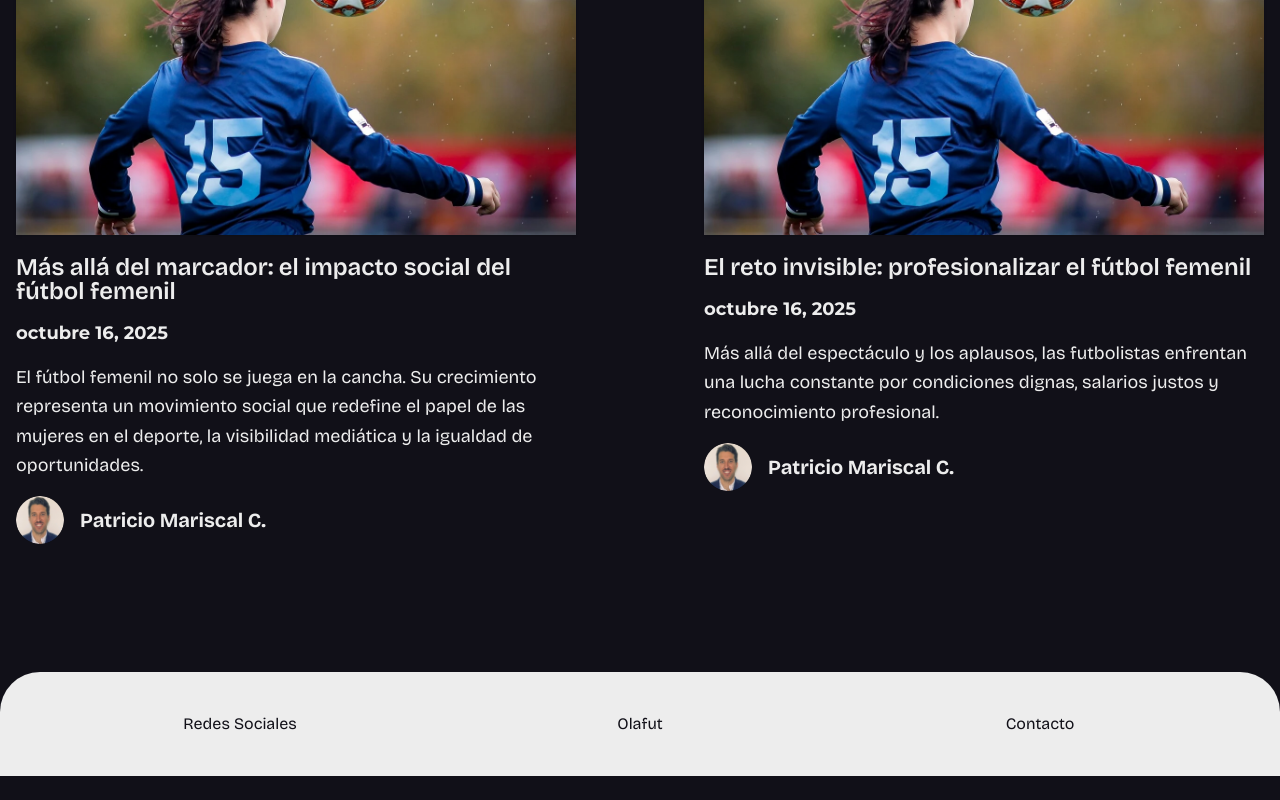
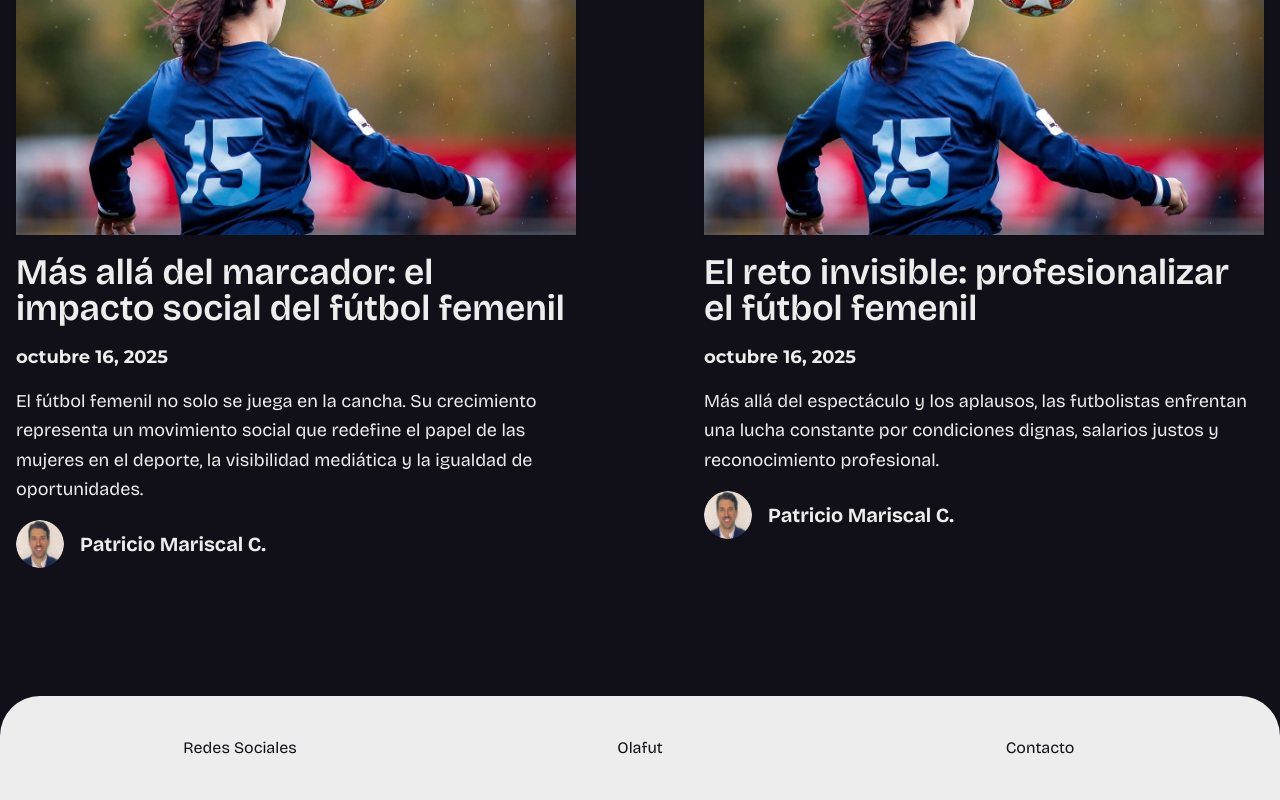
Before and after one commit to olafut/landing-olafut, a Next.js app: page /blog in a window 1280 px wide. Shown: the part 1675-2475 px from the top of the page. Before the commit the page ends 2451 px from the top, so only its background shows below. Built offline with nearby package versions, Linux system fonts and the light colour scheme.

Commit message:
refactor: change Title component level from h4 to h3 for consistency

```diff
--- a/src/app/_components/blog/PostPreview.tsx
+++ b/src/app/_components/blog/PostPreview.tsx
@@ -33,7 +33,7 @@ export const PostPreview: FC<PostPreviewProps> = ({ post }) => {
           srcDesktop={coverImageDesktop}
         />
       </div>
-      <Title level="h4" className="mb-4">
+      <Title level="h3" className="mb-4">
         <Link href={`/blog/${slug}`} className="hover:underline">
           {title}
         </Link>
```
